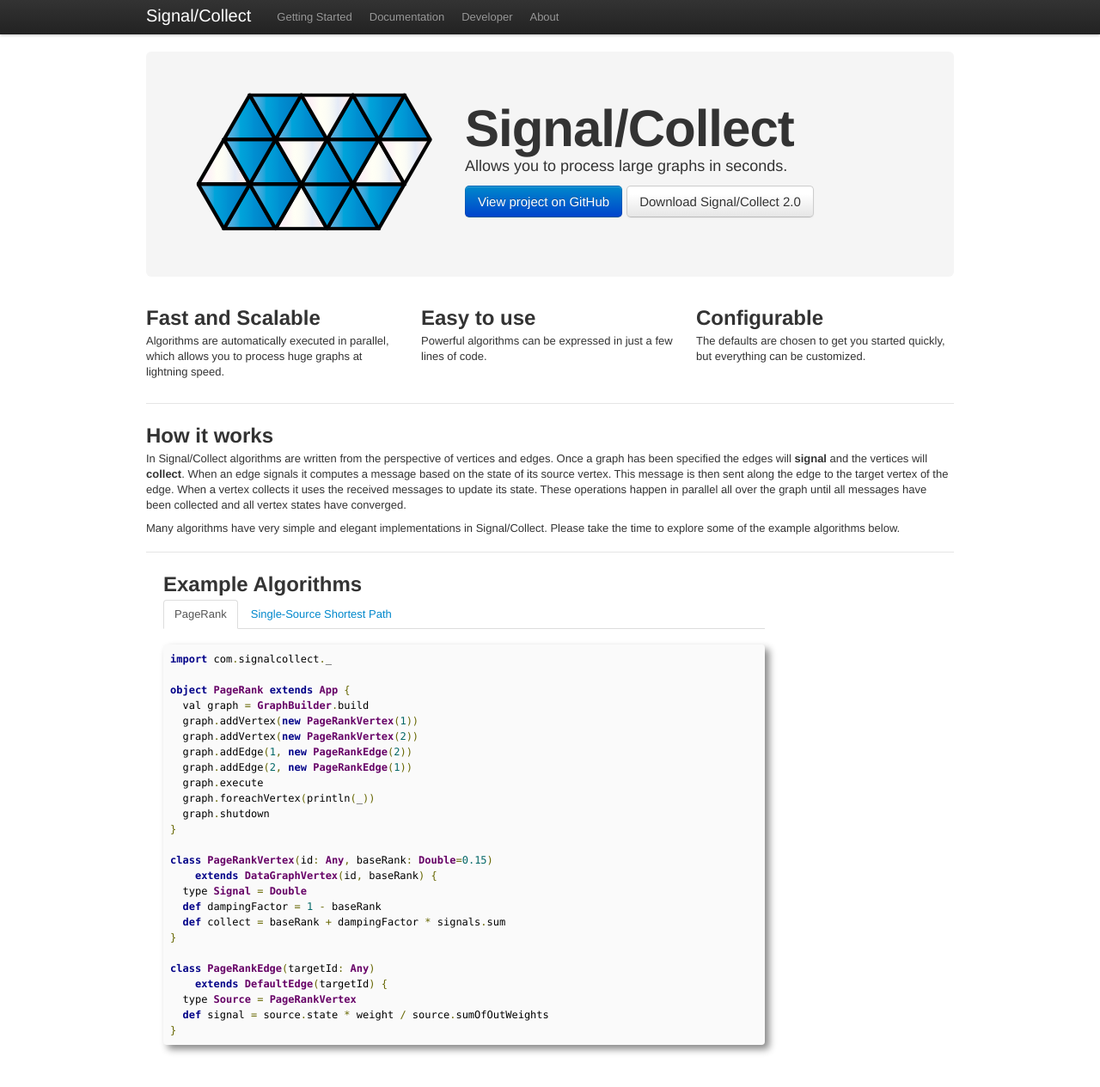
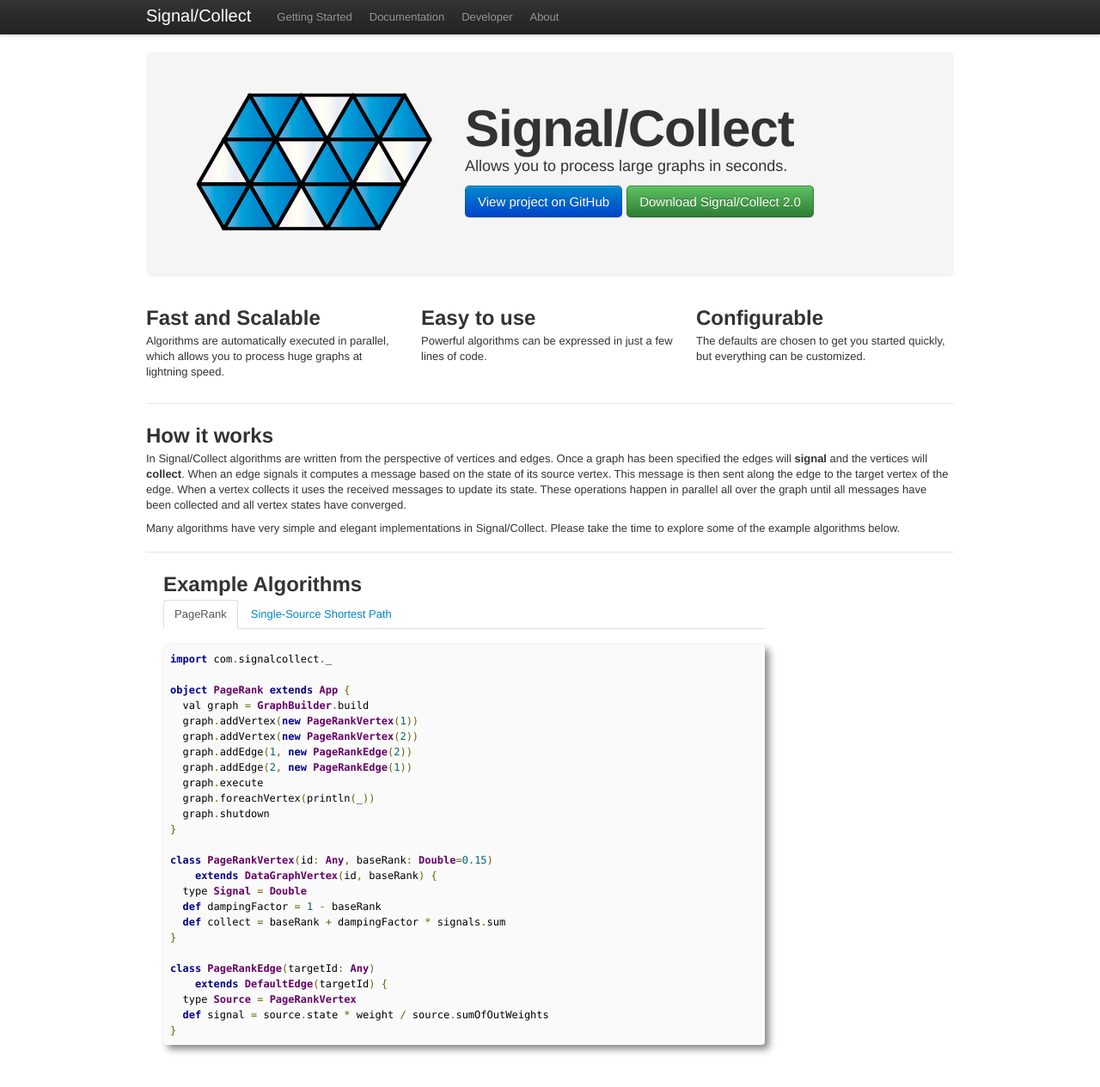
Before and after one commit to uzh/signal-collect, a Jekyll site: the page built from index.html, in a window 1280 px wide and 1274 px high. Shown: the top 1265 px of the window at 86% size. Built offline with Jekyll 4.4.1, drawn with Linux system fonts in a browser that asks for light colours; comment, search, counter and statistics services are not loaded.

Commit message:
Added greeeeeeeeeen button.

```diff
--- a/assets/css/signalCollect.css
+++ b/assets/css/signalCollect.css
@@ -34,3 +34,20 @@
 margin-bottom: opx;
 margin-top: 0px;
 }
+
+.btn-custom {
+  background-color: hsl(123, 45%, 34%) !important;
+  background-repeat: repeat-x;
+  filter: progid:DXImageTransform.Microsoft.gradient(startColorstr="#5cc161", endColorstr="#2f7d33");
+  background-image: -khtml-gradient(linear, left top, left bottom, from(#5cc161), to(#2f7d33));
+  background-image: -moz-linear-gradient(top, #5cc161, #2f7d33);
+  background-image: -ms-linear-gradient(top, #5cc161, #2f7d33);
+  background-image: -webkit-gradient(linear, left top, left bottom, color-stop(0%, #5cc161), color-stop(100%, #2f7d33));
+  background-image: -webkit-linear-gradient(top, #5cc161, #2f7d33);
+  background-image: -o-linear-gradient(top, #5cc161, #2f7d33);
+  background-image: linear-gradient(#5cc161, #2f7d33);
+  border-color: #2f7d33 #2f7d33 hsl(123, 45%, 28.5%);
+  color: #fff !important;
+  text-shadow: 0 -1px 0 rgba(0, 0, 0, 0.36);
+  -webkit-font-smoothing: antialiased;
+}
--- a/index.html
+++ b/index.html
@@ -8,7 +8,7 @@
 	<p>Allows you to process large graphs in seconds.</p>
 	<p class="download-info">
 	  <a href="https://github.com/uzh/signal-collect" class="btn btn-primary btn-large">View project on GitHub</a>
-	  <a href="downloads/signal-collect-2.0.jar" class="btn btn-large">Download Signal/Collect 2.0</a>
+	  <a href="downloads/signal-collect-2.0.jar" class="btn btn-custom btn-large">Download Signal/Collect 2.0</a>
 	</p>
 </div>
 
```
